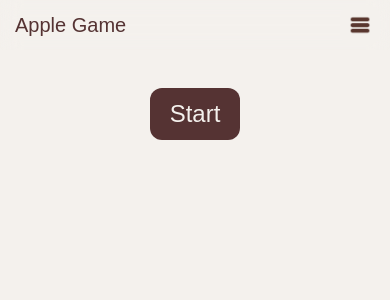
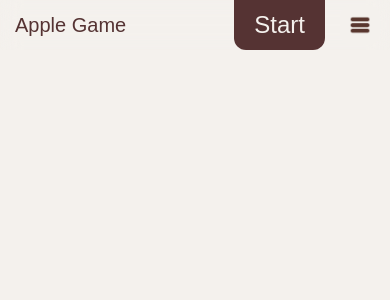
Before and after one commit to panarch/apple-game-portfolio, a Next.js app: page /play in a window 390 px wide. Shown: the top 300 px of the page. Built offline with nearby package versions, Linux system fonts and the light colour scheme; a web font is replaced by a local one.

Commit message:
Improve mobile portrait layout for play mode

```diff
--- a/src/app/components/Header.js
+++ b/src/app/components/Header.js
@@ -17,7 +17,9 @@ export default function Header() {
   }
 
   return (
-    <header className={styles.header}>
+    <header
+      className={[styles.header, !navHidden ? styles.menuOpen : ""].join(" ")}
+    >
       <Link href="/" className={styles.title}>
         Apple Game
       </Link>
--- a/src/app/components/header.module.css
+++ b/src/app/components/header.module.css
@@ -78,3 +78,7 @@
         }
     }
 }
+
+.header.menuOpen {
+    z-index: 7;
+}
--- a/src/app/play/page.js
+++ b/src/app/play/page.js
@@ -35,7 +35,7 @@ export default function Play() {
       <button className={styles.start} onClick={start}>
         {playing ? "Reset" : "Start"}
       </button>
-      <apple-game-board ref={ref} />
+      <apple-game-board ref={ref} mode="play" />
     </main>
   );
 }
--- a/src/app/play/page.module.css
+++ b/src/app/play/page.module.css
@@ -5,6 +5,10 @@
     flex-direction: column;
     align-items: center;
     gap: 20px;
+
+    @media (max-width: 640px) {
+        padding-top: 10px;
+    }
 
     .start {
         padding: 12px 20px;
@@ -14,5 +18,15 @@
         border-radius: 12px;
         font-size: 24px;
         cursor: pointer;
+
+        @media (max-width: 640px) {
+            position: fixed;
+            top: 0;
+            right: 65px;
+            padding: 0 20px;
+            height: 50px;
+            z-index: 6;
+            border-radius: 0 0 12px 12px;
+        }
     }
 }
```
Also changed, not shown: public/game.js (+16 -0 lines).
